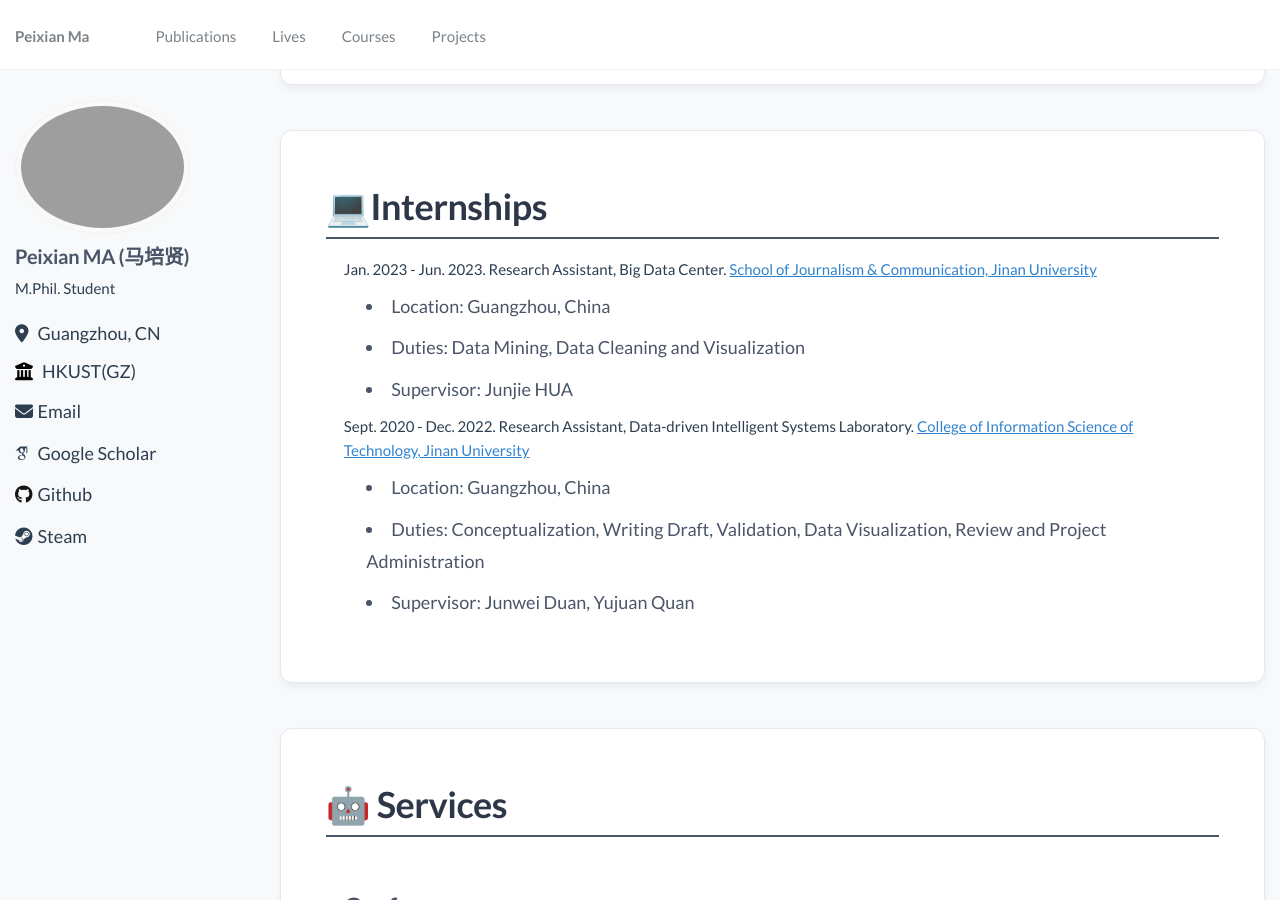
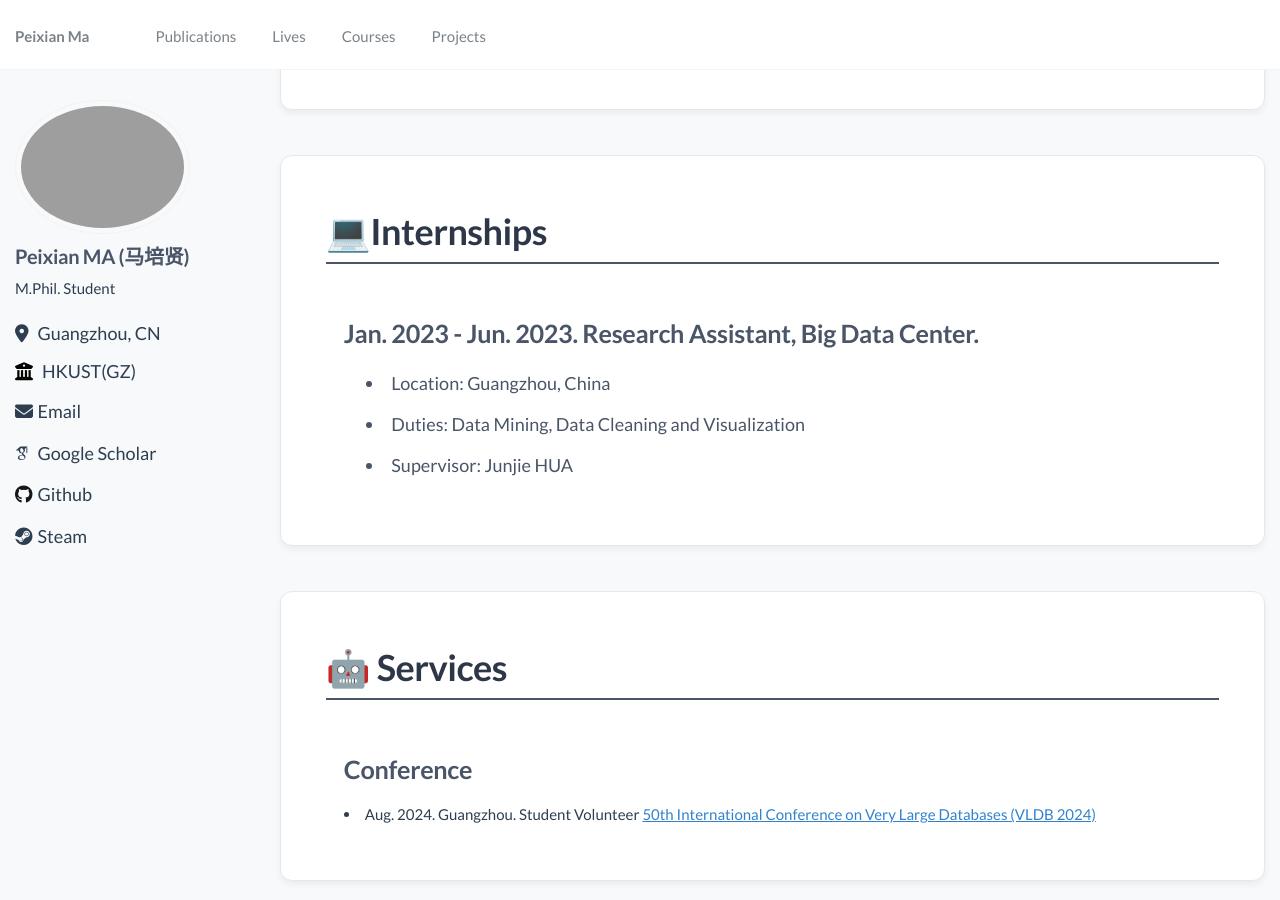
Before and after one commit to MPX0222/MPX0222.github.io, a Jekyll site: the page built from _pages/about.md, in a window 1280 px wide and 900 px high, scrolled down 4235 px. Built offline with Jekyll 4.4.1, drawn with Linux system fonts in a browser that asks for light colours; some web fonts are replaced.

Commit message:
Enhance about.md by adding PDF and GitHub badges for the Natural Language Rewriter project. Update internship section with improved formatting and remove outdated entries. Refactor Football Life section for better layout and readability.

```diff
--- a/_pages/about.md
+++ b/_pages/about.md
@@ -358,8 +358,14 @@ redirect_from:
       <img src="../images/rewriter.png" alt="" class="logo">
     </div>
     <div class="paper-title-column">
-        <h3>A Plug-and-Play Natural Language Rewriter for Natural Language to SQL</h3>
-        <p class="info"><b>Peixian Ma</b>, Boyan Li, Runzhi Jiang, Yuyu Luo, Ju Fan and Nan Tang<br><b>Arxiv</b></p>
+      <h3>A Plug-and-Play Natural Language Rewriter for Natural Language to SQL</h3>
+      <p class="info"><b>Peixian Ma</b>, Boyan Li, Runzhi Jiang, Yuyu Luo, Ju Fan and Nan Tang<br><b>Arxiv</b></p>
+      <a href="https://arxiv.org/pdf/2408.05109">
+        <img alt="Static Badge" src="https://img.shields.io/badge/PDF-Arxiv_2024-brightgreen?logo=Arxiv">
+      </a>
+        <a href="https://github.com/HKUSTDial/NL2SQL_Handbook">
+        <img alt="Static Badge" src="https://img.shields.io/badge/Github-RewriterV1-blue?logo=Github">
+      </a>
     </div>
   </div>
   <div class="container">
@@ -428,16 +434,10 @@ redirect_from:
 <div class="main-container">
   <h1>💻Internships</h1>
   <div class="li-container">
-    Jan. 2023 - Jun. 2023. Research Assistant, Big Data Center.
-    <a href="https://xwxy.jnu.edu.cn/2018/1218/c12846a322831/page.psp">School of Journalism & Communication, Jinan University</a>
+    <h3>Jan. 2023 - Jun. 2023. Research Assistant, Big Data Center.</h3>
     <li class="info">Location: Guangzhou, China</li>
     <li class="info">Duties: Data Mining, Data Cleaning and Visualization </li>
     <li class="info">Supervisor: Junjie HUA</li>
-    Sept. 2020 - Dec. 2022. Research Assistant, Data-driven Intelligent Systems Laboratory.
-    <a href="https://faclity.jnu.edu.cn/xxkxjsxy/djw/list.htm">College of Information Science of Technology, Jinan University</a>
-    <li class="info">Location: Guangzhou, China</li>
-    <li class="info">Duties: Conceptualization, Writing Draft, Validation, Data Visualization, Review and Project Administration</li>
-    <li class="info">Supervisor: Junwei Duan, Yujuan Quan</li>
   </div>
 </div>
 
@@ -452,12 +452,12 @@ redirect_from:
   </div>
 </div>
 
-⚽ Football Life
-===
 
-<table>
-  <tr>
-    <td><b>Team</b></td>
+<div class="main-container">
+  <h1>⚽ Football Life</h1>
+  <table>
+    <tr>
+      <td><b>Team</b></td>
     <td><b>Games</b></td>
     <td><b>Win</b></td>
     <td><b>Draw</b></td>
@@ -490,6 +490,7 @@ redirect_from:
     <td>0</td>
     <td>4</td>
     <td><b>0</b></td>
-    <td><b>1</b></td>
-  </tr>
-</table>
+      <td><b>1</b></td>
+    </tr>
+  </table>
+</div>
```
